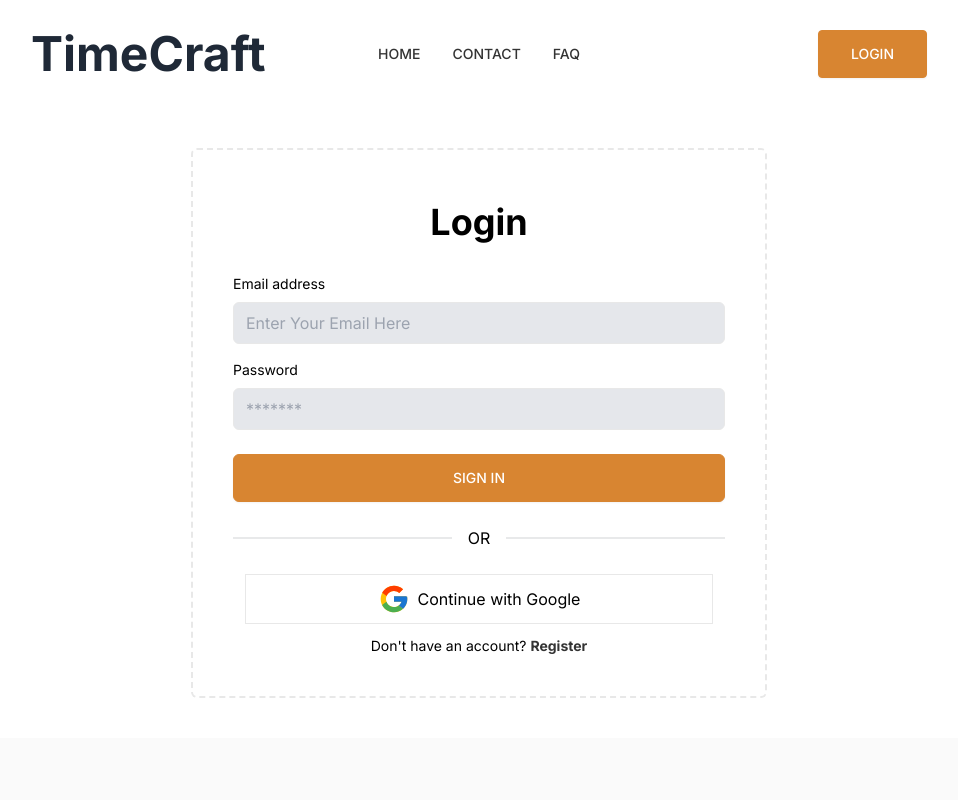
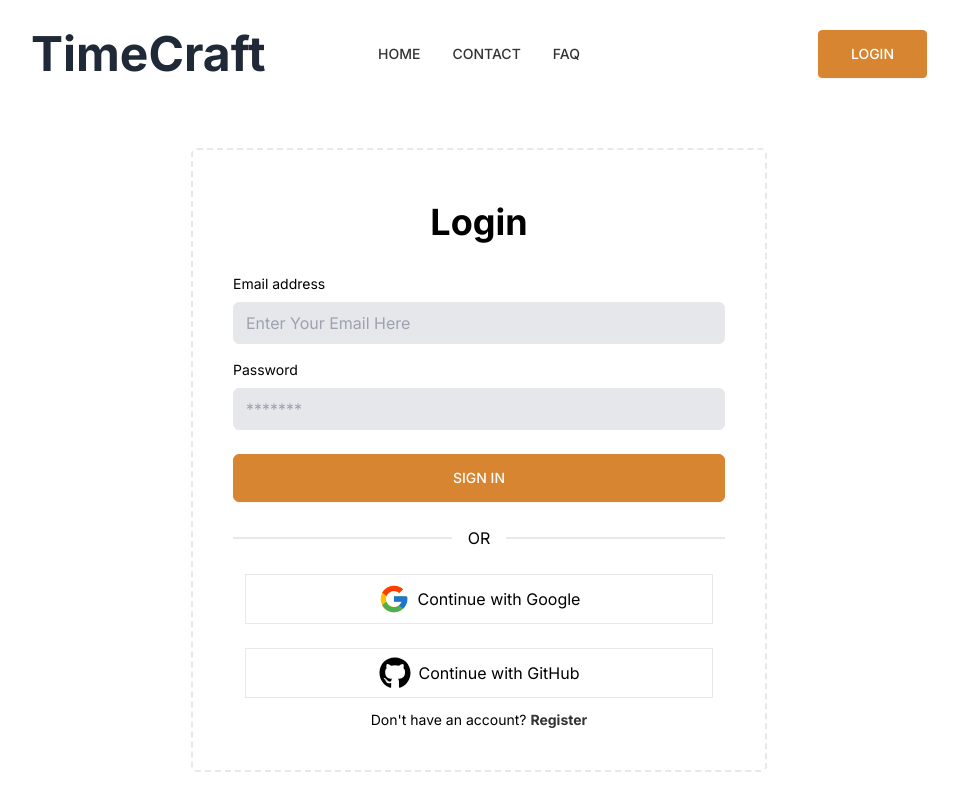
Before and after one commit to only1tarunno/task-management-client, a React (Vite) app: page /login in a window 1280 px wide. Shown: the top 800 px of the page, without its empty margins (161-1119 px from the left). Built offline with nearby package versions, Linux system fonts and the light colour scheme; no server answers.

Commit message:
gitlogin add

```diff
--- a/src/Provider/AuthProvider.jsx
+++ b/src/Provider/AuthProvider.jsx
@@ -1,5 +1,6 @@
 import { createContext, useEffect, useState } from "react";
 import {
+  GithubAuthProvider,
   GoogleAuthProvider,
   createUserWithEmailAndPassword,
   onAuthStateChanged,
@@ -18,6 +19,7 @@ const AuthProvider = ({ children }) => {
   const [user, setUser] = useState(null);
   const [loading, setLoading] = useState(true);
   const googleProvider = new GoogleAuthProvider();
+  const gitProvider = new GithubAuthProvider();
   const axiosPublic = useAxiosPublic();
 
   const createUser = (email, password) => {
@@ -41,6 +43,11 @@ const AuthProvider = ({ children }) => {
   const googleSingin = () => {
     setLoading(true);
     return signInWithPopup(auth, googleProvider);
+  };
+
+  const gitLogin = () => {
+    setLoading(true);
+    return signInWithPopup(auth, gitProvider);
   };
 
   const logOut = () => {
@@ -77,6 +84,7 @@ const AuthProvider = ({ children }) => {
     googleSingin,
     logOut,
     updateUserProfile,
+    gitLogin,
   };
   return (
     <AuthContext.Provider value={authInfo}>{children}</AuthContext.Provider>
--- /dev/null
+++ b/src/components/shared/GitLogin.jsx
@@ -0,0 +1,54 @@
+import { FaGithub } from "react-icons/fa";
+import useAxiosPublic from "../../hooks/useAxiosPublic";
+import { useLocation, useNavigate } from "react-router-dom";
+import Swal from "sweetalert2";
+import useAuth from "../../hooks/useAuth";
+
+const GitLogin = () => {
+  const { gitLogin } = useAuth();
+  const axiosPublic = useAxiosPublic();
+  const location = useLocation();
+  const navigate = useNavigate();
+  const from = location?.state?.from?.pathname || "/";
+
+  const handleGitLogin = () => {
+    gitLogin()
+      .then((result) => {
+        Swal.fire({
+          icon: "success",
+          title: "Thank You",
+          text: "Google Login was Succesful",
+          showConfirmButton: false,
+          timer: 1500,
+        });
+
+        const userInfo = {
+          name: result.user?.displayName,
+          email: result.user?.email,
+          image: result.user?.photoURL,
+          role: "user",
+        };
+        navigate(from, { replace: true });
+        axiosPublic.post("/users", userInfo).then(() => {});
+      })
+      .catch(() => {
+        Swal.fire({
+          icon: "error",
+          title: "Oops",
+          text: "Google Login is Incomplete",
+        });
+      });
+  };
+  return (
+    <div
+      onClick={handleGitLogin}
+      className="flex justify-center items-center space-x-2 border m-3 p-2 border-[#e8e8e8] border-rounded cursor-pointer"
+    >
+      <FaGithub size={32} />
+
+      <p>Continue with GitHub</p>
+    </div>
+  );
+};
+
+export default GitLogin;
--- a/src/pages/Login.jsx
+++ b/src/pages/Login.jsx
@@ -6,6 +6,7 @@ import { Link, useLocation, useNavigate } from "react-router-dom";
 import useAuth from "../hooks/useAuth";
 import { FaSpinner } from "react-icons/fa6";
 import SocialLogin from "../components/shared/SocialLogin";
+import GitLogin from "../components/shared/GitLogin";
 
 const Login = () => {
   const { login } = useAuth();
@@ -96,6 +97,7 @@ const Login = () => {
             <div className="flex flex-col w-full border-opacity-50 pt-3">
               <div className="divider">OR</div>
               <SocialLogin></SocialLogin>
+              <GitLogin></GitLogin>
               <p className="px-6 text-sm text-center text-black">
                 Don&apos;t have an account?{" "}
                 <Link
--- a/src/pages/Resgister.jsx
+++ b/src/pages/Resgister.jsx
@@ -7,6 +7,7 @@ import { useState } from "react";
 import useAuth from "../hooks/useAuth";
 import useAxiosPublic from "../hooks/useAxiosPublic";
 import { useForm } from "react-hook-form";
+import GitLogin from "../components/shared/GitLogin";
 
 const Register = () => {
   const [spin, setspin] = useState(false);
@@ -166,6 +167,7 @@ const Register = () => {
             <div className="flex flex-col w-full border-opacity-50 pt-3">
               <div className="divider">OR</div>
               <SocialLogin></SocialLogin>
+              <GitLogin></GitLogin>
               <p className="px-6 text-sm text-center text-black">
                 Already have an account?{" "}
                 <Link
```
